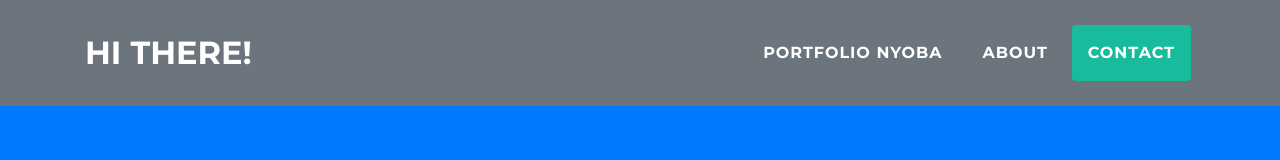
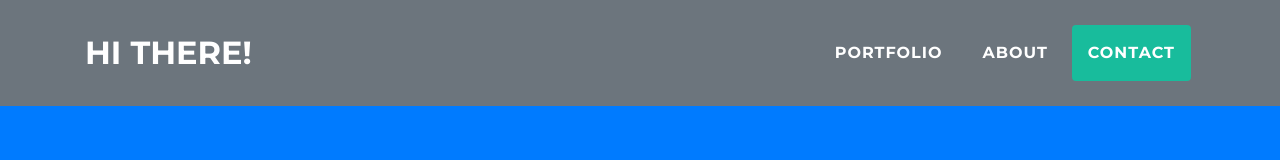
Before and after one commit to silfaka/Portfolio-Silfa, a website with bundled scripts: page index.html in a window 1280 px wide. Shown: the top 160 px of the page. Built offline with nearby package versions, Linux system fonts and the light colour scheme.

Commit message:
change nyoba

```diff
--- a/index.html
+++ b/index.html
@@ -39,7 +39,7 @@
         <div class="collapse navbar-collapse" id="navbarResponsive">
           <ul class="navbar-nav ml-auto">
             <li class="nav-item mx-0 mx-lg-1">
-              <a class="nav-link py-3 px-0 px-lg-3 rounded js-scroll-trigger" href="#portfolio">Portfolio nyoba</a>
+              <a class="nav-link py-3 px-0 px-lg-3 rounded js-scroll-trigger" href="#portfolio">Portfolio</a>
             </li>
             <li class="nav-item mx-0 mx-lg-1">
               <a class="nav-link py-3 px-0 px-lg-3 rounded js-scroll-trigger" href="#about">About</a>
```
